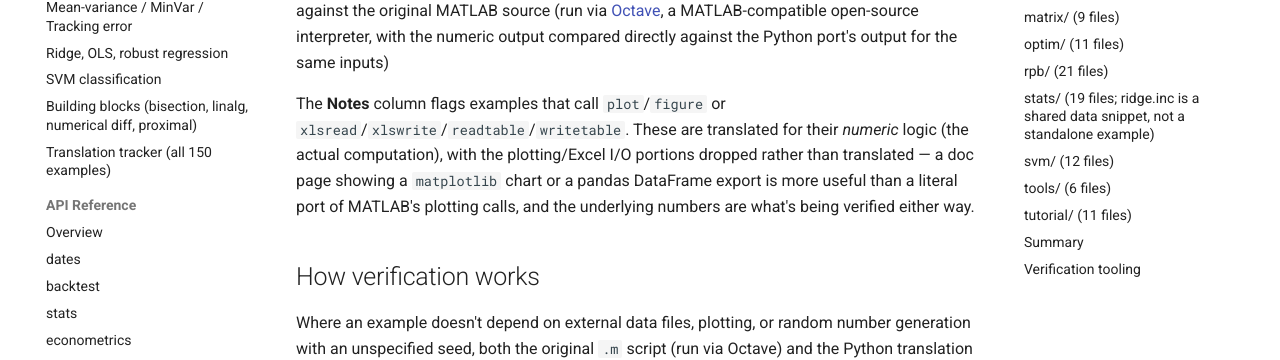
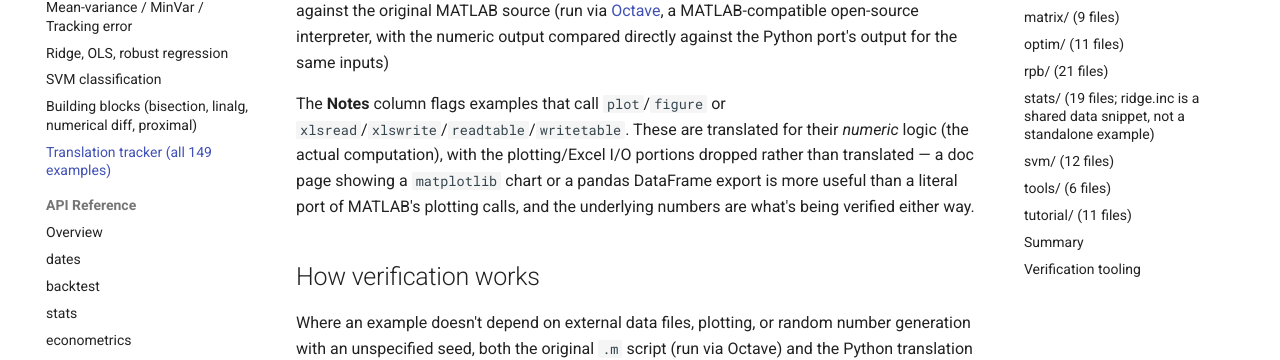
Before and after one commit to lcrmorin/QuantToolBox, an MkDocs documentation site: the page built from docs/examples/examples_tracking.md, in a window 1280 px wide. Shown: the part 274-634 px from the top of the page. Built offline with MkDocs 1.6.1 and Material for MkDocs 9.7.7, drawn with Linux system fonts in a browser that asks for light colours; comment, search, counter and statistics services are not loaded.

Commit message:
Fix mkdocs nav path for examples_tracking.md and broken link in migration_map.md
The nav entry and migration_map.md's relative link both pointed at
examples_tracking.md instead of examples/examples_tracking.md, which
mkdocs --strict correctly flagged as a broken reference. Verified with
a full mkdocs build --strict (mkdocs-material + mkdocstrings installed).

```diff
--- a/mkdocs.yml
+++ b/mkdocs.yml
@@ -55,7 +55,7 @@ nav:
       - Ridge, OLS, robust regression: examples/regression.md
       - SVM classification: examples/svm.md
       - Building blocks (bisection, linalg, numerical diff, proximal): examples/building_blocks.md
-      - Translation tracker (all 150 examples): examples_tracking.md
+      - Translation tracker (all 149 examples): examples/examples_tracking.md
   - API Reference:
       - Overview: api/index.md
       - dates: api/dates.md
```
Also changed, not shown: docs/migration_map.md (+1 -1 lines).
